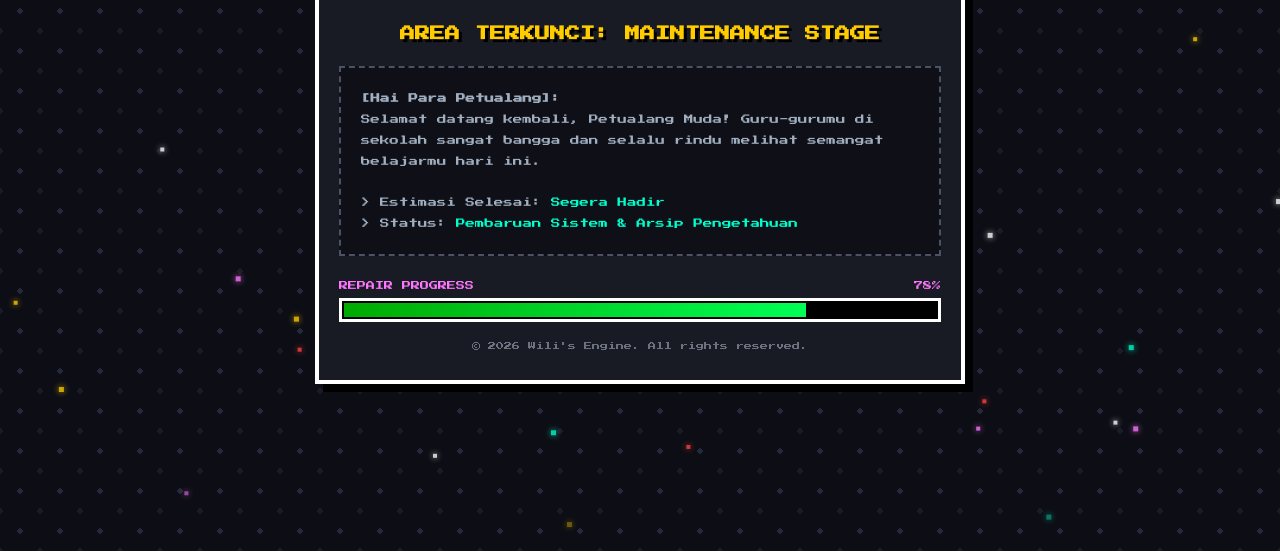
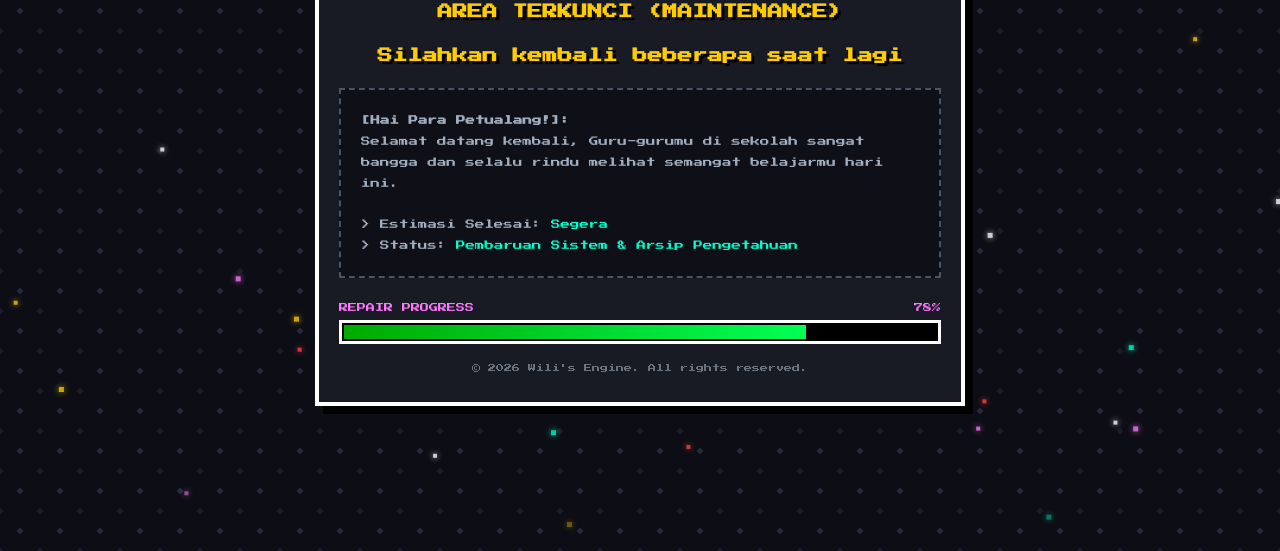
Before and after one commit to buatwr7-oss/maintenance, a plain HTML site: page index.html in a window 1280 px wide. Shown: the part 249-800 px from the top of the page. Drawn offline with Linux system fonts and the light colour scheme.

Commit message:
Update index.html

```diff
--- a/index.html
+++ b/index.html
@@ -3,7 +3,7 @@
 <head>
     <meta charset="UTF-8">
     <meta name="viewport" content="width=device-width, initial-scale=1.0">
-    <title>Server Maintenance - RPG Realm</title>
+    <title>Server Maintenance - Wili's</title>
     <!-- Import Font Pixel dari Google Fonts -->
     <link href="https://fonts.googleapis.com/css2?family=Press+Start+2P&display=swap" rel="stylesheet">
     <style>
@@ -178,14 +178,16 @@
     <div class="container">
         <div class="pixel-icon">🛡️⚔️</div>
 
-        <h1>AREA TERKUNCI: MAINTENANCE STAGE</h1>
+        <h1>AREA TERKUNCI (MAINTENANCE)</h1>
+        <h1>Silahkan kembali beberapa saat lagi</h1>
+
 
         <!-- Kotak Dialog Pembimbing Guild -->
         <div class="dialogue-box" id="dialogue-box">
-            <p><strong>[Hai Para Petualang]:</strong></p>
-            <p id="npc-text">Selamat datang kembali, Petualang Muda! Guru-gurumu di sekolah sangat bangga dan selalu rindu melihat semangat belajarmu hari ini.</p>
+            <p><strong>[Hai Para Petualang!]:</strong></p>
+            <p id="npc-text">Selamat datang kembali, Guru-gurumu di sekolah sangat bangga dan selalu rindu melihat semangat belajarmu hari ini.</p>
             <br>
-            <p>> Estimasi Selesai: <span>Segera Hadir</span></p>
+            <p>> Estimasi Selesai: <span>Segera</span></p>
             <p>> Status: <span id="status-text">Pembaruan Sistem & Arsip Pengetahuan</span></p>
         </div>
 
@@ -235,7 +237,7 @@
         const npcQuotes = [
             "Selamat datang kembali, Petualang Muda! Guru-gurumu di sekolah sangat bangga dan selalu rindu melihat semangat belajarmu hari ini.",
             "Fakta Sains: Cahaya matahari membutuhkan waktu sekitar 8 menit 20 detik untuk sampai ke bumi dan memberi energi pada kehidupan.",
-            "Setiap latihan soal yang kamu kerjakan adalah peningkatan EXP nyata untuk mempertajam kecerdasan otaknya Petualang Muda!",
+            "Setiap latihan soal yang kamu kerjakan adalah peningkatan pengalaman yang nyata untuk mempertajam kecerdasan otaknya Petualang Muda!",
             "Bapak dan Ibu Guru selalu tulus mendoakan keberhasilanmu. Jadilah Petualang Muda yang bangga dengan setiap tahapan proses belajarnya!",
             "Fakta Matematika: Angka nol (0) ditemukan pertama kali oleh matematikawan hebat asal India bernama Aryabhata.",
             "Kegigihanmu belajar hari ini adalah senjata terbaik untuk menaklukkan tantangan terbesar di masa depan. Teruslah melangkah!",
@@ -255,7 +257,7 @@
                 textElement.textContent = npcQuotes[quoteIndex];
                 textElement.style.opacity = 1;
             }, 500);
-        }, 30000);
+        }, 20000);
     </script>
 </body>
 </html>
```
